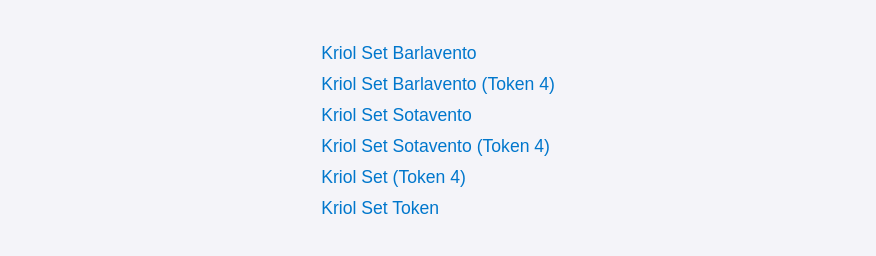
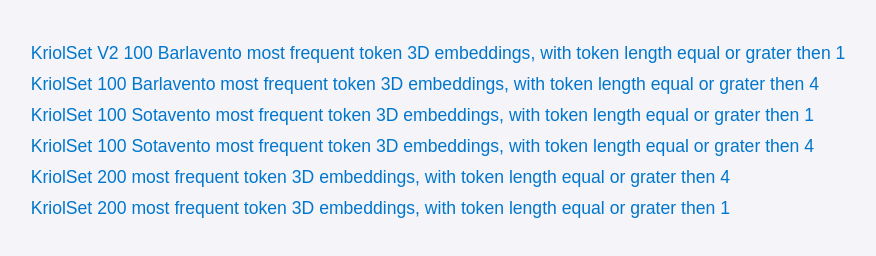
Before and after one commit to robertocarlosmedina/kriol-set-tokens-3d-visualizer, a plain HTML site: page index.html in a window 1280 px wide. Shown: the part 308-564 px from the top of the page, without its empty margins (202-1078 px from the left). Drawn offline with Linux system fonts and the light colour scheme.

Commit message:
Update links in index.html for KriolSet 3D embeddings with detailed descriptions

```diff
--- a/index.html
+++ b/index.html
@@ -40,12 +40,12 @@
 <body>
   <h1>KriolSet Embeddings 3D Tokens Visualizer</h1>
   <ul>
-    <li><a href="kriol-set-barlavento.html">Kriol Set Barlavento</a></li>
-    <li><a href="kriol-set-barlavento-token-4.html">Kriol Set Barlavento (Token 4)</a></li>
-    <li><a href="kriol-set-sotavento.html">Kriol Set Sotavento</a></li>
-    <li><a href="kriol-set-sotavento-token-4.html">Kriol Set Sotavento (Token 4)</a></li>
-    <li><a href="kriol-set-token-4.html">Kriol Set (Token 4)</a></li>
-    <li><a href="kriol-set-token.html">Kriol Set Token</a></li>
+    <li><a href="kriol-set-barlavento.html">KriolSet V2 100 Barlavento most frequent token 3D embeddings, with token length equal or grater then 1</a></li>
+    <li><a href="kriol-set-barlavento-token-4.html">KriolSet 100 Barlavento most frequent  token 3D embeddings, with token length equal or grater then 4</a></li>
+    <li><a href="kriol-set-sotavento.html">KriolSet 100 Sotavento most frequent  token 3D embeddings, with token length equal or grater then 1</a></li>
+    <li><a href="kriol-set-sotavento-token-4.html">KriolSet 100 Sotavento most frequent  token 3D embeddings, with token length equal or grater then 4</a></li>
+    <li><a href="kriol-set-token-4.html">KriolSet 200 most frequent token 3D embeddings, with token length equal or grater then 4</a></li>
+    <li><a href="kriol-set-token.html">KriolSet 200 most frequent token 3D embeddings, with token length equal or grater then 1</a></li>
   </ul>
 </body>
 </html>
```
